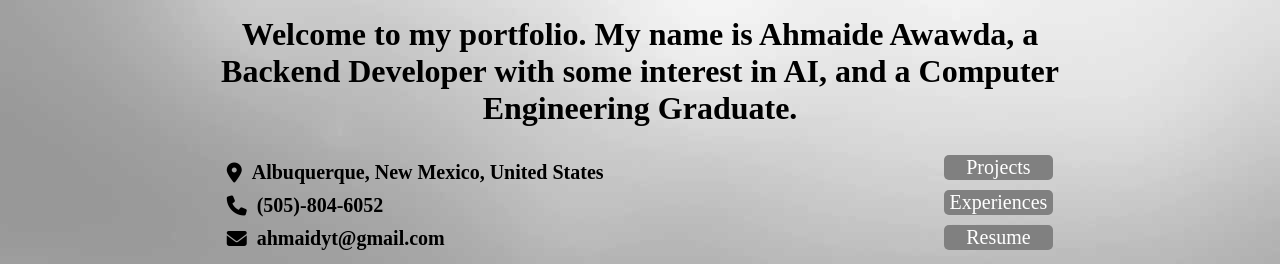
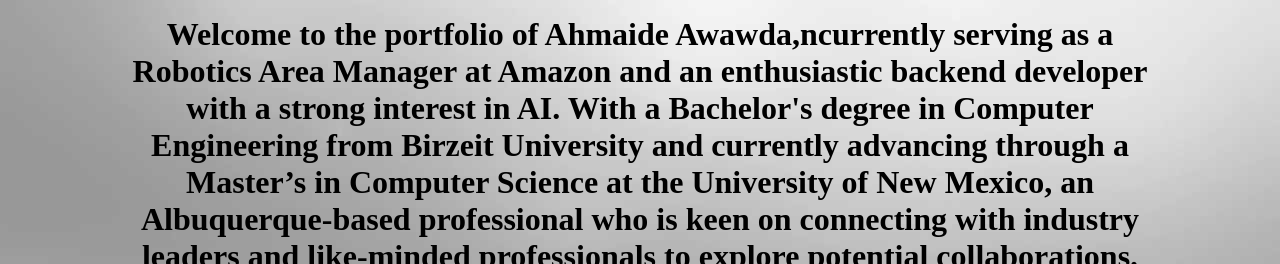
Before and after one commit to ahmaide/ahmaide.github.io, a plain HTML site: page index.html in a window 1280 px wide. Shown: the part 112-376 px from the top of the page. Drawn offline with Linux system fonts and the light colour scheme.

Commit message:
description change

```diff
--- a/index.html
+++ b/index.html
@@ -20,7 +20,7 @@
             <li onclick="openLink('https://twitter.com/ahmaide0')" title="Twitter"><i class="fab fa-twitter"></i></li>
             <li onclick="openLink('https://codeforces.com/profile/ahmaide')" title="codeforces">
                 <i class="fab">
-                    <svg xmlns="http://www.w3.org/2000/svg" viewBox="0 0 24 24" fill="currentColor">
+                    <svg xmlns="http://www.w3.org/2000/svg" viewBox="0 0 24 24">
                     <path d="M4.5 7.5A1.5 1.5 0 0 1 6 9v10.5A1.5 1.5 0 0 1 4.5 21h-3C.673 21 0 20.328 0 19.5V9c0-.828.673-1.5 1.5-1.5zm9-4.5A1.5 1.5 0 0 1 15 4.5v15a1.5 1.5 0 0 1-1.5 1.5h-3c-.827 0-1.5-.672-1.5-1.5v-15c0-.828.673-1.5 1.5-1.5zm9 7.5A1.5 1.5 0 0 1 24 12v7.5a1.5 1.5 0 0 1-1.5 1.5h-3a1.5 1.5 0 0 1-1.5-1.5V12a1.5 1.5 0 0 1 1.5-1.5z"/>
                     </svg>
                 </i>
@@ -28,7 +28,7 @@
         </ul>
     </div>
     <div id="texts" class="content-wrapper">
-        <h1>Welcome to my portfolio. My name is Ahmaide Awawda, a Backend Developer with some interest in AI, and a Computer Engineering Graduate.</h1>
+        <h1>Welcome to the portfolio of Ahmaide Awawda,ncurrently serving as a Robotics Area Manager at Amazon and an enthusiastic backend developer with a strong interest in AI. With a Bachelor's degree in Computer Engineering from Birzeit University and currently advancing through a Master’s in Computer Science at the University of New Mexico, an Albuquerque-based professional who is keen on connecting with industry leaders and like-minded professionals to explore potential collaborations.</h1>
         <div class="h2-buttons-container" class="content-wrapper">
             <div class="h2-container">
                 <h2><i class="fas fa-map-marker-alt"></i>Albuquerque, New Mexico, United States</h2>
--- a/styles.css
+++ b/styles.css
@@ -69,6 +69,7 @@
 
 
 #texts {
+  size: 5px;
   gap: 10px;
   margin-top: 3%;
   text-align: center;
@@ -85,7 +86,7 @@ h1 ,h2 {
 
 h1 {
   margin-top: 10px;;
-    width: 850px;
+    width: 1050px;
 }
 
 h2 {
```
Also changed, not shown: projects.html (+5 -5 lines).
